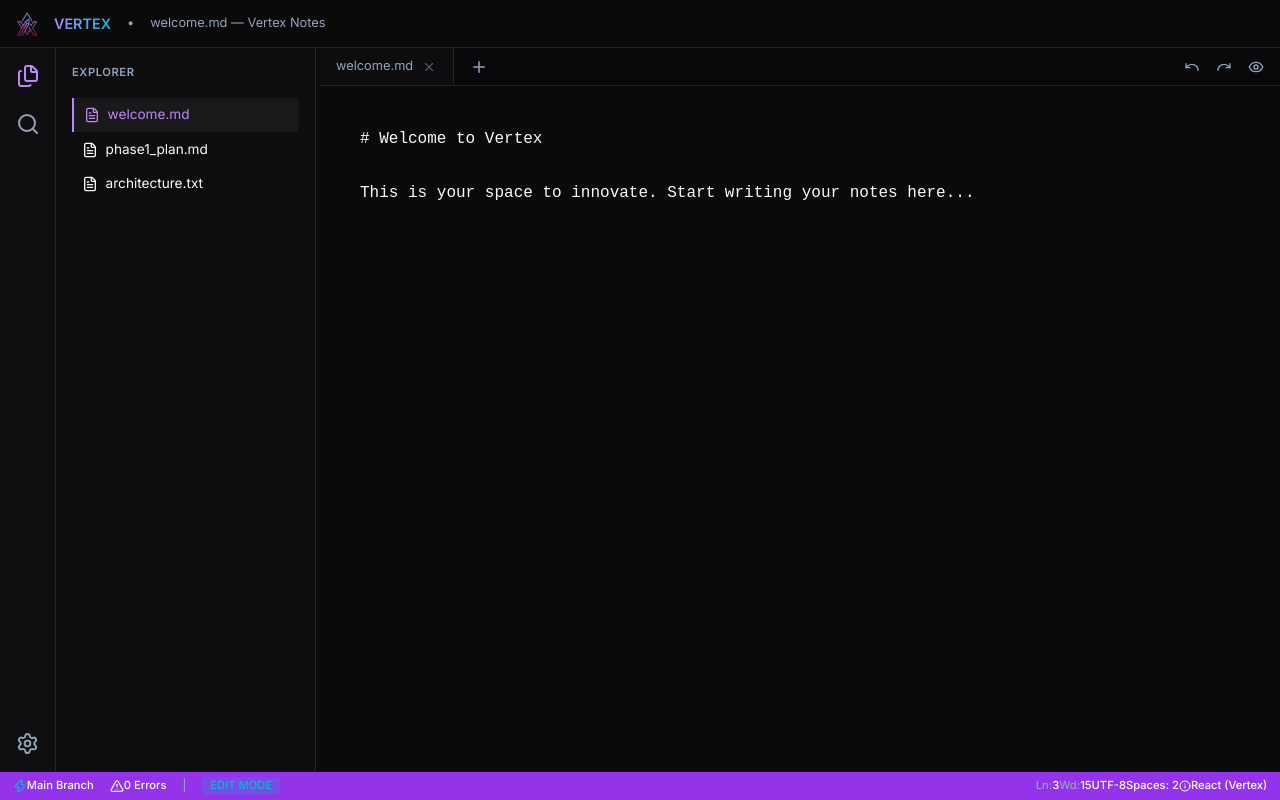
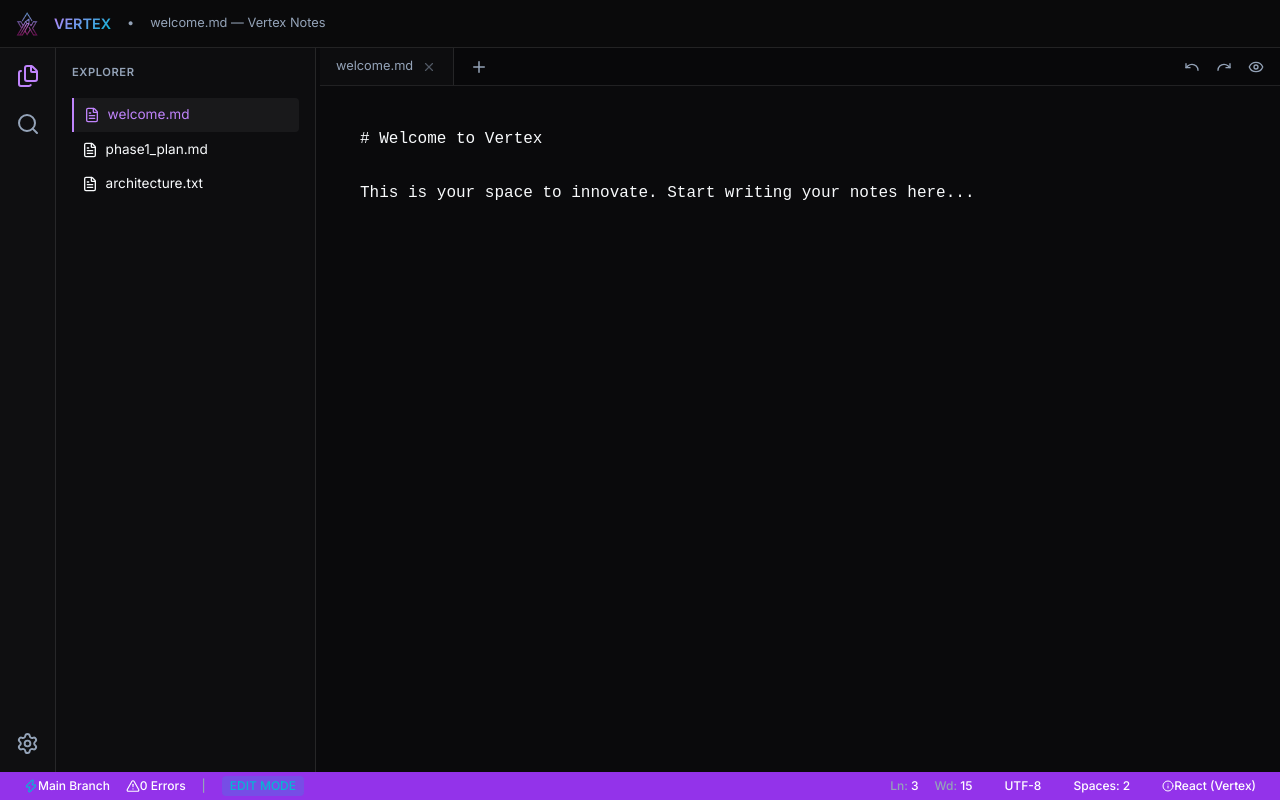
Before and after one commit to SidHarshal/Vertex, a React (Vite) app: page / in a window 1280 px wide. Both pictures are taken after a click on the button "Initialize Workspace". Built offline with nearby package versions, Linux system fonts and the light colour scheme.

Commit message:
formatting footer

```diff
--- a/src/components/Footer.jsx
+++ b/src/components/Footer.jsx
@@ -25,10 +25,10 @@ const Footer = ({ content, isEditMode }) => {
           )}
         </div>
       </div>
-      <div className="flex gap-6 items-center">
-        <div className="flex gap-2">
-           <span className="text-muted">Ln:</span> {lineCount}
-           <span className="text-muted">Wd:</span> {wordCount}
+      <div className="flex gap-8 items-center">
+        <div className="flex gap-4">
+           <div><span className="text-muted">Ln:</span> {lineCount}</div>
+           <div><span className="text-muted">Wd:</span> {wordCount}</div>
         </div>
         <div>UTF-8</div>
         <div>Spaces: 2</div>
--- a/src/index.css
+++ b/src/index.css
@@ -517,8 +517,8 @@ h1, h2, h3 {
   display: flex;
   align-items: center;
   justify-content: space-between;
-  padding: 0 0.8rem;
-  font-size: 0.7rem;
+  padding: 0 1.5rem;
+  font-size: 0.75rem;
   font-weight: 500;
 }
 
```
